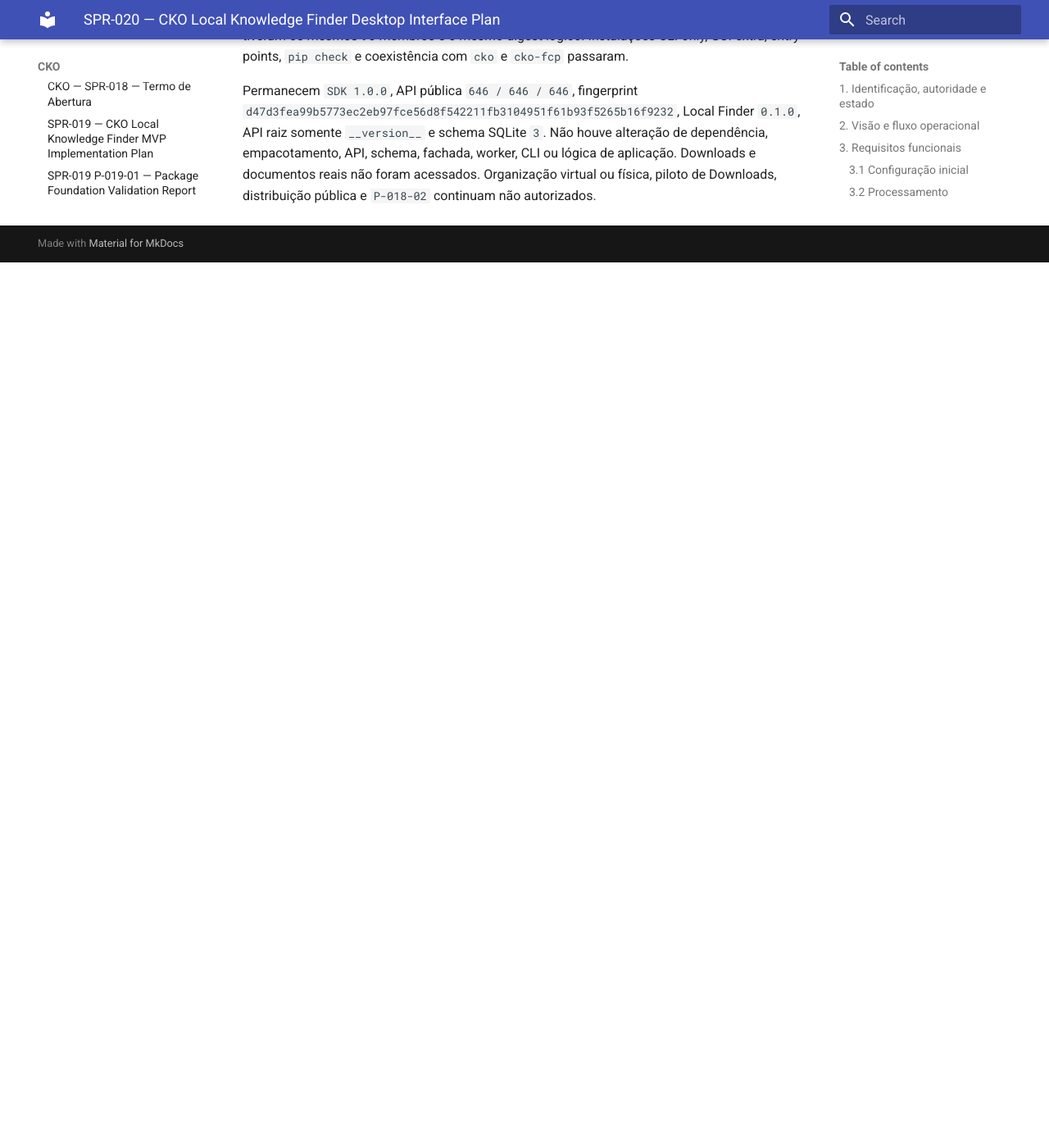
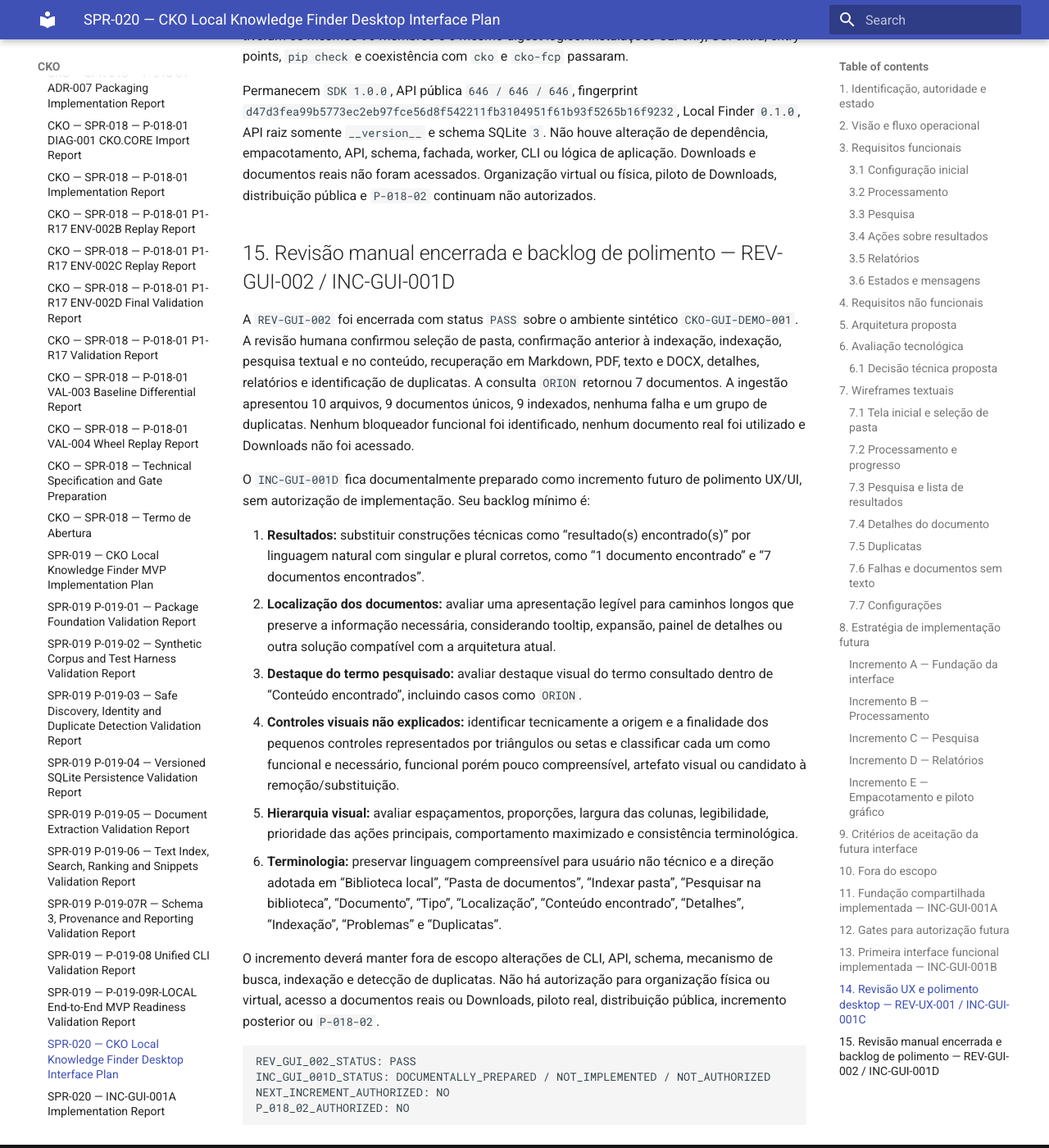
Before and after one commit to fomentosdeeptech/cko-core, an MkDocs documentation site: the page built from docs/sprints/SPR-020_CKO_LOCAL_KNOWLEDGE_FINDER_DESKTOP_INTERFACE_PLAN.md, in a window 1280 px wide and 1400 px high, scrolled down 11755 px. Shown: the whole window at 82% size. Built offline with MkDocs 1.6.1 and Material for MkDocs 9.7.7, drawn with Linux system fonts in a browser that asks for light colours; before the commit the page ends 12075 px from its top, so only the background shows below that.

Commit message:
docs(local-finder): close manual GUI review and prepare UX backlog

````diff
--- /dev/null
+++ b/docs/reviews/REV-GUI-002_CKO_LOCAL_KNOWLEDGE_FINDER_MANUAL_GUI_REVIEW.md
@@ -0,0 +1,72 @@
+# CKO — REV-GUI-002 — Revisão Manual da Interface Desktop
+
+Data: 2026-08-25
+
+Identificador: `REV-GUI-002`
+
+Componente avaliado: CKO Local Knowledge Finder
+
+Versão: `0.1.0`
+
+Baseline avaliada: `07ee89a94438c8954113bc649f7a500adabc31f0`
+
+Escopo: revisão humana da GUI consolidada pelo `INC-GUI-001C` em ambiente sintético
+
+Status: `PASS`
+
+## 1. Escopo e condições da revisão
+
+A revisão manual foi executada pelo usuário sobre o ambiente sintético
+`CKO-GUI-DEMO-001`. Nenhum documento real foi utilizado, a pasta real Downloads não
+foi acessada e nenhuma operação destrutiva foi observada. A revisão avaliou a interface
+desktop já implementada; não alterou código, CLI, API, schema, busca, indexação ou
+detecção de duplicatas.
+
+## 2. Evidências fornecidas pelo usuário
+
+| Verificação manual | Evidência observada | Resultado |
+|---|---|---|
+| Seleção da pasta sintética | Pasta do corpus de demonstração selecionada | `PASS` |
+| Confirmação antes da indexação | Diálogo apresentado antes da operação | `PASS` |
+| Indexação | Fluxo concluído normalmente | `PASS` |
+| Pesquisa textual | Consulta `ORION`; 7 documentos encontrados | `PASS` |
+| Pesquisa no conteúdo | Correspondências recuperadas no conteúdo indexado | `PASS` |
+| Múltiplos formatos | Resultados em Markdown, PDF, texto e DOCX | `PASS` |
+| Seleção de documento | `caderno-atlas.docx` inspecionado | `PASS` |
+| Painel Detalhes | Nome, tipo, tamanho, localização, origem e status compreensíveis | `PASS` |
+| Painel Indexação | 10 arquivos; 9 documentos únicos; 9 indexados; 0 falhas; 1 grupo duplicado | `PASS` |
+| Painel Problemas | Nenhum problema encontrado | `PASS` |
+| Painel Duplicatas | Duas localizações do mesmo conteúdo identificadas corretamente | `PASS` |
+
+As localizações duplicadas observadas foram
+`setor-b/visao-orion-copia.txt` e `visao-orion.txt`.
+
+## 3. Decisão
+
+```text
+REV_GUI_002_STATUS: PASS
+FUNCTIONAL_BLOCKER_IDENTIFIED: NO
+```
+
+A interface reorganizada apresentou funcionamento satisfatório na revisão humana. A
+decisão encerra a `REV-GUI-002` sem bloqueador funcional identificado.
+
+## 4. Observações de UX/UI
+
+A revisão identificou oportunidades de polimento na linguagem dos resultados, na
+apresentação de caminhos longos, no destaque do termo pesquisado, na compreensão de
+pequenos controles visuais e na hierarquia visual geral. Esses pontos não invalidam o
+resultado funcional e ficam registrados no backlog do `INC-GUI-001D` no plano da
+SPR-020.
+
+## 5. Limites da decisão
+
+Este registro prepara documentalmente o `INC-GUI-001D`, mas não autoriza sua
+implementação. Também não autoriza acesso a documentos reais, Downloads, organização
+automática, distribuição pública, qualquer incremento posterior ou `P-018-02`.
+
+```text
+INC_GUI_001D_STATUS: DOCUMENTALLY_PREPARED / NOT_IMPLEMENTED / NOT_AUTHORIZED
+NEXT_INCREMENT_AUTHORIZED: NO
+P_018_02_AUTHORIZED: NO
+```
--- a/docs/sprints/SPR-020_CKO_LOCAL_KNOWLEDGE_FINDER_DESKTOP_INTERFACE_PLAN.md
+++ b/docs/sprints/SPR-020_CKO_LOCAL_KNOWLEDGE_FINDER_DESKTOP_INTERFACE_PLAN.md
@@ -364,3 +364,48 @@
 dependência, empacotamento, API, schema, fachada, worker, CLI ou lógica de aplicação.
 Downloads e documentos reais não foram acessados. Organização virtual ou física,
 piloto de Downloads, distribuição pública e `P-018-02` continuam não autorizados.
+
+## 15. Revisão manual encerrada e backlog de polimento — REV-GUI-002 / INC-GUI-001D
+
+A `REV-GUI-002` foi encerrada com status `PASS` sobre o ambiente sintético
+`CKO-GUI-DEMO-001`. A revisão humana confirmou seleção de pasta, confirmação anterior
+à indexação, indexação, pesquisa textual e no conteúdo, recuperação em Markdown, PDF,
+texto e DOCX, detalhes, relatórios e identificação de duplicatas. A consulta `ORION`
+retornou 7 documentos. A ingestão apresentou 10 arquivos, 9 documentos únicos, 9
+indexados, nenhuma falha e um grupo de duplicatas. Nenhum bloqueador funcional foi
+identificado, nenhum documento real foi utilizado e Downloads não foi acessado.
+
+O `INC-GUI-001D` fica documentalmente preparado como incremento futuro de polimento
+UX/UI, sem autorização de implementação. Seu backlog mínimo é:
+
+1. **Resultados:** substituir construções técnicas como “resultado(s) encontrado(s)”
+   por linguagem natural com singular e plural corretos, como “1 documento encontrado”
+   e “7 documentos encontrados”.
+2. **Localização dos documentos:** avaliar uma apresentação legível para caminhos
+   longos que preserve a informação necessária, considerando tooltip, expansão,
+   painel de detalhes ou outra solução compatível com a arquitetura atual.
+3. **Destaque do termo pesquisado:** avaliar destaque visual do termo consultado dentro
+   de “Conteúdo encontrado”, incluindo casos como `ORION`.
+4. **Controles visuais não explicados:** identificar tecnicamente a origem e a finalidade
+   dos pequenos controles representados por triângulos ou setas e classificar cada um
+   como funcional e necessário, funcional porém pouco compreensível, artefato visual ou
+   candidato à remoção/substituição.
+5. **Hierarquia visual:** avaliar espaçamentos, proporções, largura das colunas,
+   legibilidade, prioridade das ações principais, comportamento maximizado e
+   consistência terminológica.
+6. **Terminologia:** preservar linguagem compreensível para usuário não técnico e a
+   direção adotada em “Biblioteca local”, “Pasta de documentos”, “Indexar pasta”,
+   “Pesquisar na biblioteca”, “Documento”, “Tipo”, “Localização”, “Conteúdo
+   encontrado”, “Detalhes”, “Indexação”, “Problemas” e “Duplicatas”.
+
+O incremento deverá manter fora de escopo alterações de CLI, API, schema, mecanismo de
+busca, indexação e detecção de duplicatas. Não há autorização para organização física
+ou virtual, acesso a documentos reais ou Downloads, piloto real, distribuição pública,
+incremento posterior ou `P-018-02`.
+
+```text
+REV_GUI_002_STATUS: PASS
+INC_GUI_001D_STATUS: DOCUMENTALLY_PREPARED / NOT_IMPLEMENTED / NOT_AUTHORIZED
+NEXT_INCREMENT_AUTHORIZED: NO
+P_018_02_AUTHORIZED: NO
+```
````
Also changed, not shown: docs/sprints/INDEX.md (+3 -2 lines).
